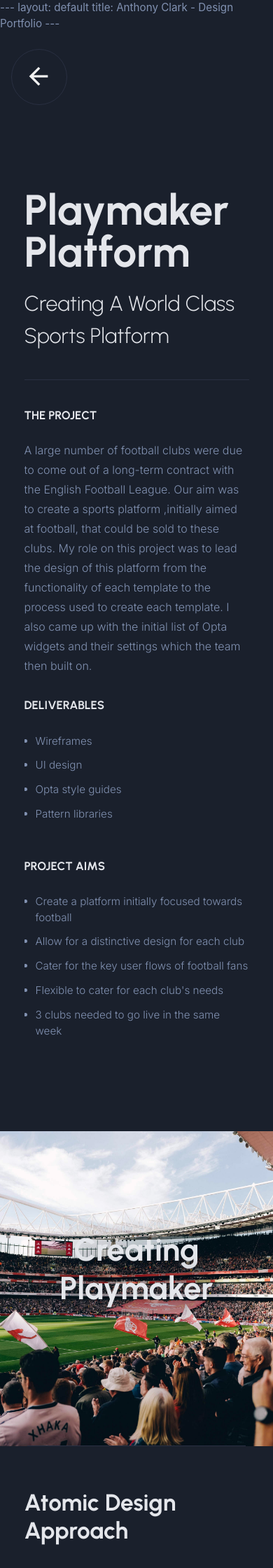
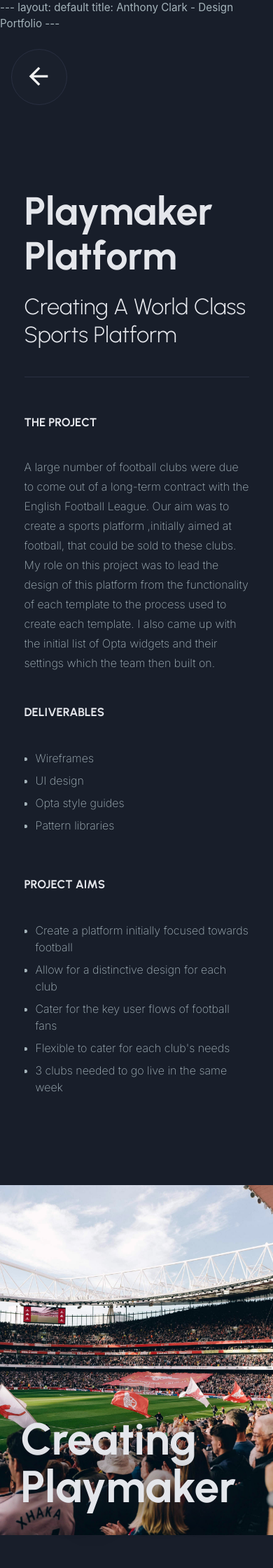
Before and after one commit to anthony-clark/AnthonyClark.github.io, a Jekyll site: the page playmaker-platform.html, which Jekyll copies as it is, in a window 390 px wide. Shown: the top 2240 px of the page at 70% size. Built offline with Jekyll 4.4.1, drawn with Linux system fonts in a browser that asks for light colours; nearby versions of some CDN libraries.

Commit message:
font-size tweaks

```diff
--- a/css/main.css
+++ b/css/main.css
@@ -1,9 +1,9 @@
 body {
-    color: #8191B1;
+    color: #A5B4BB;
     font-size: .95em;
     margin:0;
     padding:0;
-    background: #1A202C; /*url(../images/Shine.png);*/
+    background: #181E2A; /*url(../images/Shine.png);*/
     background-repeat: no-repeat;
     background-attachment: scroll;
     background-origin: content-box;
@@ -43,7 +43,8 @@ body {
     display: block;
   }
   .container.narrow p{
-    font-size: .97em;
+    font-size: 16px;
+    line-height: 28px;
   }
   .container.last{
     margin:0 auto 0 auto;
@@ -86,13 +87,14 @@ padding: 0 0 40px 0;
 margin-bottom: 40px;
 border-bottom:1px solid #2a3042;
 font-size: 36px;
+line-height: 48px;
 }
 #case-study-summary p{
     font-family:'Inter','Urbanist','Helvetica', 'Arial', 'Sans-Serif';
 font-size: 16px;
 line-height: 28px;
 margin-top:-4px;
-color:#8191B1;
+color:#A5B4BB;
 }
 #case-study-aims h3, #case-study-deliverables h3, #case-study-summary h3{
     margin: 0 0 30px 0;
@@ -124,7 +126,7 @@ margin:0 0 0 16px;
 }
 ul li{
     font-size: 14px;
-    padding:0 0 12px 0;
+    padding:0 0 8px 0;
     line-height: 1.5em;
     font-family:'Inter', Arial, Helvetica, 'san serif';
 }
@@ -170,14 +172,15 @@ nav img{
 
 h1 {
     font-size: 80px;
-    line-height: 1em;
+    line-height: 88px;
      font-family:'Urbanist','Helvetica', 'Arial', 'Sans-Serif';
     margin:0 0 20px 0;
      font-weight: 700;
      color: #e4e6eb;
 }
 h2 {
-    font-size: 6em;
+    font-size: 64px;
+    line-height: 68px;
      font-family:'Urbanist','Helvetica', 'Arial', 'Sans-Serif';
     font-weight: 700;
     padding-bottom: 56px;
@@ -191,21 +194,22 @@ h2.no-margin {
     margin-bottom: 0;
 }
 h3 {
-    font-size: 3.2em;
+    font-size: 44px;
      font-family:'Urbanist','Helvetica', 'Arial', 'Sans-Serif';
     font-weight: 700;
      margin: 40px 0 40px 0;
      color: #e4e6eb;
-     line-height: 1.2em;
+     line-height: 48px;
 }
 h4{
-    font-size: 2.7em;
+    font-size: 32px;
+    line-height: 40px;
     font-family:'Urbanist','Helvetica', 'Arial', 'Sans-Serif';
     margin: 32px 0 32px 0;
     color: #e4e6eb;
 }
 h4.template-features {
-    font-size: 1.5em;
+    font-size: 24px;
     font-weight: 700;
     margin: 0 0 32px 0;
     font-family:'Urbanist','Helvetica', 'Arial', 'Sans-Serif';
@@ -216,14 +220,14 @@ h4.template-features {
 }
 h3.center{
     font-weight: 300;
-    font-size: 2.5em;
+    font-size: 32px;
 }
 p {
     font-size: 14px;
-    line-height: 1.9em;
-    color:#8191B1;
+    line-height: 26px;
+    color:#A5B4BB;
     font-family:'Inter', Arial, Helvetica, 'san serif';
-    font-weight:300;
+    font-weight:200;
     margin: 0 0 32px 0;
 }
 p  strong{
@@ -245,7 +249,7 @@ clear: both;
 margin-top:120px;
 }
 .hero-image h2 {
-    font-size: 8em;
+    font-size: 120px;
     color: #e4e6eb;
     display: grid;
     align-items: center;
@@ -649,7 +653,8 @@ margin-top: -90px;
     margin-bottom:20px;
     border:0;
     padding: 0;
-    font-size: 5em;
+    font-size: 72px;
+    line-height: 80px;
 }
 .responsive-views h3{
     margin:0 0 56px 0;
@@ -736,8 +741,51 @@ margin-top: -90px;
     position: relative;
     clear: both;
 }
+#case-study-intro h2 {
+    font-size: 44px;
+    line-height: 48px;
+}
+.container.narrow p{
+    font-size: 18px;
+    line-height: 30px;
+  }
+  p {
+    font-size: 16px;
+    line-height: 28px;
+    color:#A5B4BB;
+    font-family:'Inter', Arial, Helvetica, 'san serif';
+    font-weight:200;
+    margin: 0 0 32px 0;
+}
+#case-study-summary p{
+    font-family:'Inter','Urbanist','Helvetica', 'Arial', 'Sans-Serif';
+font-size: 18px;
+line-height: 30px;
+}
 
+h1 {
+    font-size: 96px;
+    line-height: 104px;
+}
+h2 {
+    font-size: 48px;
+    line-height: 56px;
+}
 
+h3 {
+    font-size: 52px;
+    line-height: 56px;
+}
+
+.responsive-views h2 {
+    font-size: 88px;
+    line-height: 90px;
+}
+ul li {
+    font-size: 16px;
+    line-height: 24px;
+    padding: 0 0 12px 0;
+}
 
 
     }
@@ -745,8 +793,8 @@ margin-top: -90px;
 
     @media only screen and (max-width: 960px) {
         h1 {
-            font-size: 4.5em;
-            line-height: 1em;
+            font-size: 64px;
+            line-height: 72px;
         }
 
         .container{
@@ -771,9 +819,10 @@ margin-top: -90px;
                 width:100%;
                 padding-right:0;
             }
+
             #case-study-intro h2{
-                font-size: 2.5em;
-                line-height: 1.5em;
+                font-size: 32px;
+                line-height: 40px;
             }
             #case-study-aims{
                 float:left;
@@ -804,20 +853,16 @@ margin-top: -90px;
                 width:100%;
                margin-left:0;
             }
+            .hero-image {
+                height: 320px;
+            }
+            .hero-image h2{
+                font-size: 88px;
+                line-height: 90px;
+                height: 350px;
+                border-bottom: 0;
+            }
 
-
-            section.project-list ul li a{
-                    padding-right: 88px;
-                    font-size: 1.2em;
-            }
-            section.project-list ul li a span{
-                    right: 0;
-                      margin-top:-56px;
-                }
-            section.project-list ul li a.active:hover span{
-                    right: 0;
-
-                  }
             .next-project.efc{
                     background-position: 80%;
                 }
@@ -844,7 +889,8 @@ margin-top: -90px;
                     margin-bottom:20px;
             }
             .responsive-views h3{
-                font-size: 2.8em;
+                font-size: 32px;
+                line-height: 40px;
         }
 
         .row-of-screenshots{
@@ -887,30 +933,34 @@ margin-top: -90px;
             }
             .hero-image{
                 background-attachment:inherit;
+                height: 500px;
+                position: relative;
                 }
             .hero-image h2 {
-            width: 80%;
+            width: 85%;
             margin: 0 auto;
-            font-size: 4em;
+            font-size: 64px;
+            line-height: 68px;
+            height: 850px;
+            text-align: left;
              }
             h1 {
-                font-size: 4em;
+                font-size: 56px;
+                line-height: 64px;
                 margin-top: 64px;
             }
-            h2, h2.larger-h2 {
-                font-size: 3em;
-            }
+
             h2.larger-h2 {
                 margin-bottom: 32px;
             }
             h3 {
-                font-size: 2.2em;
+                font-size: 36px;
             }
             h3.center{
                 font-size: 1.5em;
             }
             ul li{
-                font-size: 1em;
+                font-size: 16px;
             }
             p {
                 font-size: 16px;
@@ -921,8 +971,8 @@ margin-top: -90px;
                 padding-right:0;
             }
             #case-study-intro h2{
-            font-size: 2em;
-            line-height: 1.5em;
+                font-size: 32px;
+    line-height: 40px;
             }
             #case-study-aims{
                 float:none;
@@ -978,7 +1028,7 @@ margin-top: -90px;
             }
             .next-project{
                 height: 450px;
-                padding-top: 110px;
+                padding-top: 68px;
             }
             .home-projects .next-project .container{
                 margin-left:16px;
@@ -988,16 +1038,16 @@ margin-top: -90px;
                 padding: 16px 24px;
             }
             .next-project h2 span{
-                font-size: .35em;
+                font-size: 18px;
                 margin:0;
                 display: block;
                 font-weight: 300;
                 text-transform: uppercase;
             }
             .next-project h2{
-                font-size: 3em;
+                font-size: 48px;
                 margin:24px 0 8px 0;
-            line-height: .95em;
+            line-height: 44px;
             width:250px;
 
         }
@@ -1024,11 +1074,12 @@ margin-top: -90px;
             }
 
             .responsive-views h2{
-                font-size: 3em;
-                margin-bottom:20px;
+                font-size: 40px;
+                line-height: 48px;
+                margin-bottom:12px;
         }
         .responsive-views h3{
-            font-size: 2em;
+            font-size: 26px;
     }
     #client-list{
         grid-template-columns: repeat(auto-fill, minmax(100px, 1fr));
--- a/playmaker-platform.html
+++ b/playmaker-platform.html
@@ -16,7 +16,7 @@ title: Anthony Clark - Design Portfolio
 			<link rel="preconnect" href="https://fonts.gstatic.com">
 			<link href="https://fonts.googleapis.com/css?family=Urbanist:700" rel="stylesheet"  type='text/css'>
 			<link href="https://fonts.googleapis.com/css?family=Urbanist:300" rel="stylesheet"  type='text/css'>
-			<link href="https://fonts.googleapis.com/css?family=Inter:300,700" rel='stylesheet' type='text/css'>
+			<link href="https://fonts.googleapis.com/css?family=Inter:200,700" rel='stylesheet' type='text/css'>
 			<link href="https://fonts.googleapis.com/icon?family=Material+Icons+Outlined" rel="stylesheet">
 
 
```
